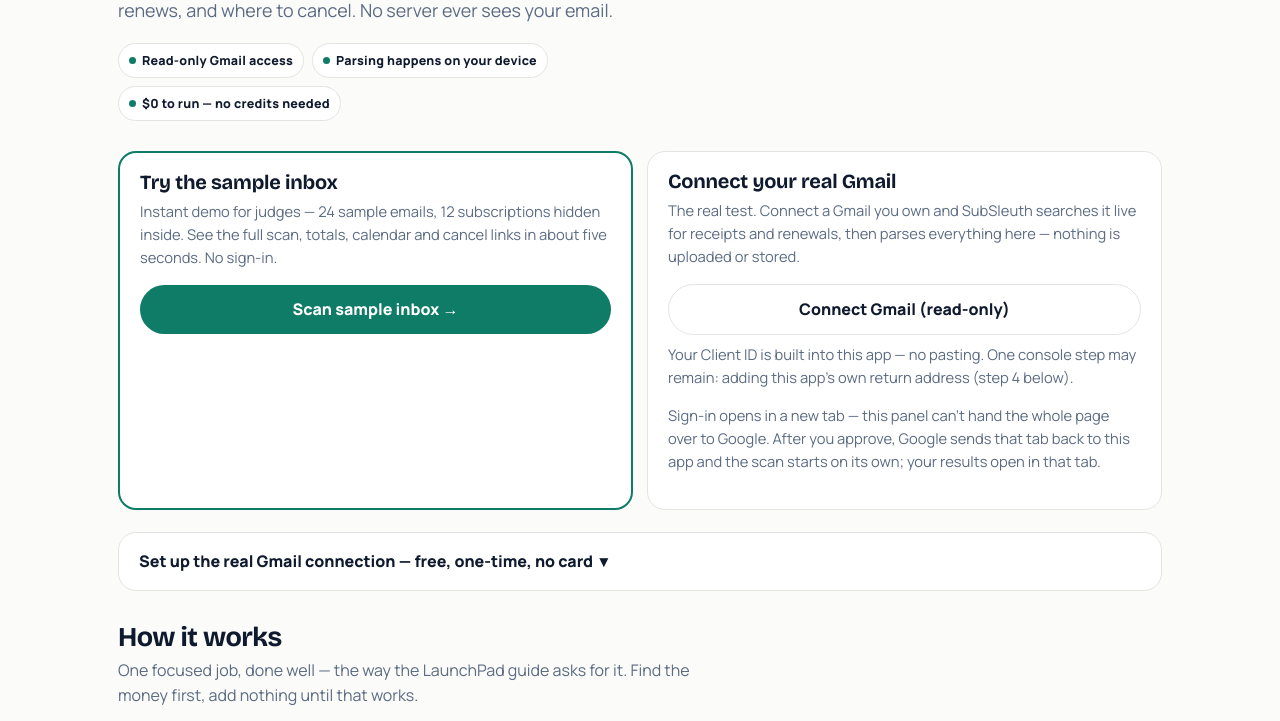
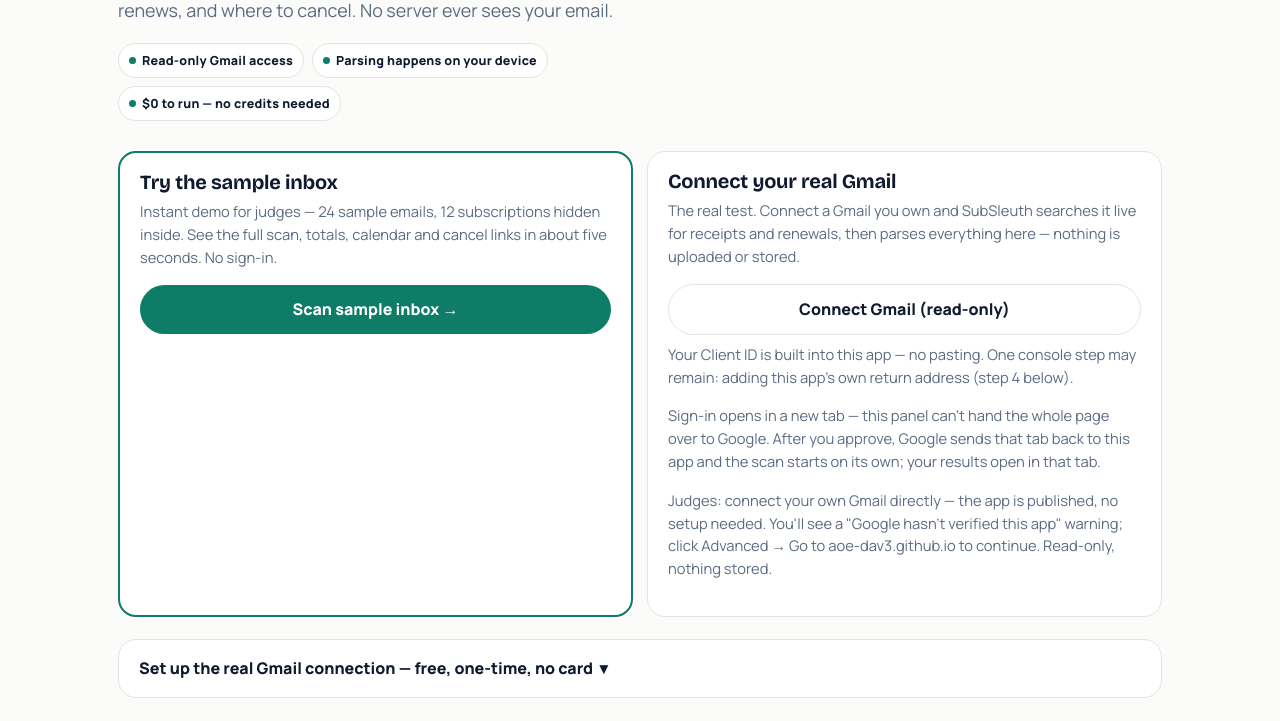
Before and after one commit to AOE-DAV3/subsleuth, a plain HTML site: page index.html in a window 1280 px wide. Shown: the part 314-1035 px from the top of the page. Drawn offline with nearby package versions, Linux system fonts and the light colour scheme.

Commit message:
SubSleuth: judges' note on the Connect Gmail card (app is published)

```diff
--- a/index.html
+++ b/index.html
@@ -209,6 +209,7 @@ footer{margin-top:40px;padding-top:18px;border-top:1px solid var(--line);color:v
       <div class="progress" id="progGmail"><i></i></div>
       <p class="scan-status" id="statusGmail">Your Client ID is built into this app — no pasting. One console step may remain: adding this app's own return address (step 4 below).</p>
       <p class="small" style="margin-top:8px">Sign-in opens in a new tab — this panel can't hand the whole page over to Google. After you approve, Google sends that tab back to this app and the scan starts on its own; your results open in that tab.</p>
+      <p class="small" style="margin-top:8px">Judges: connect your own Gmail directly — the app is published, no setup needed. You'll see a "Google hasn't verified this app" warning; click Advanced → Go to aoe-dav3.github.io to continue. Read-only, nothing stored.</p>
     </article>
   </section>
 
```
